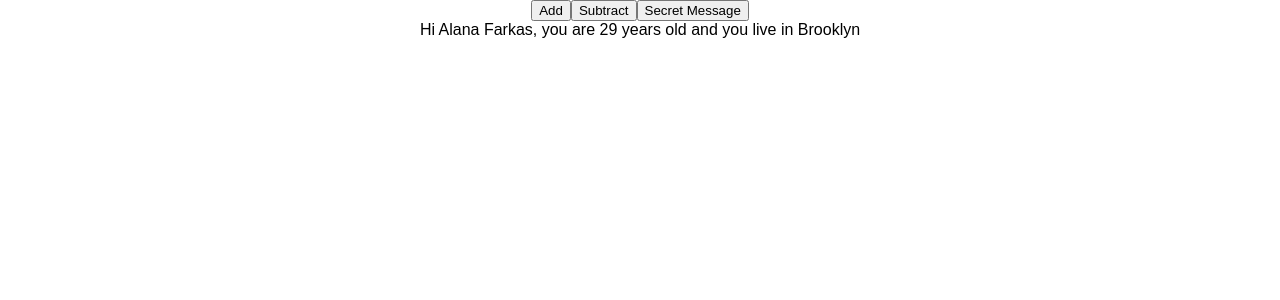
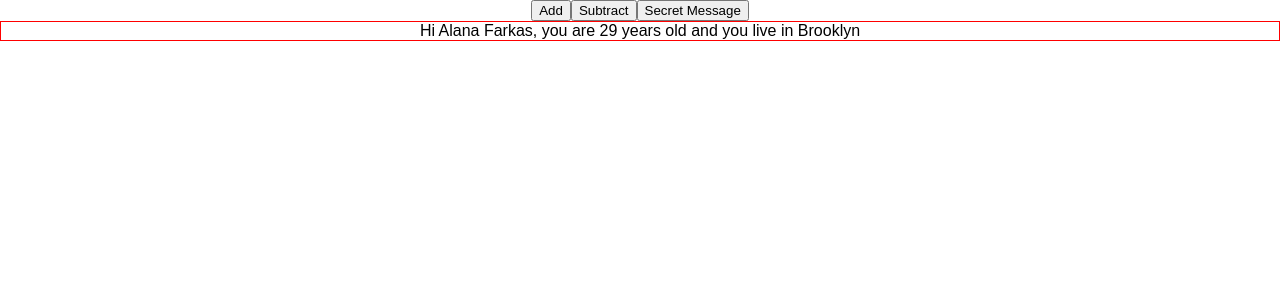
Before and after one commit to AlanaFarkas/up-and-down, a React (Create React App) app: page / in a window 1280 px wide. Shown: the top 300 px of the page. Built offline with nearby package versions, Linux system fonts and the light colour scheme.

Commit message:
adds styled component module to style components

```diff
--- a/package.json
+++ b/package.json
@@ -5,7 +5,8 @@
   "dependencies": {
     "react": "^16.3.2",
     "react-dom": "^16.3.2",
-    "react-scripts": "1.1.4"
+    "react-scripts": "1.1.4",
+    "styled-components": "^3.2.6"
   },
   "scripts": {
     "start": "react-scripts start",
--- a/src/MyComponent.js
+++ b/src/MyComponent.js
@@ -1,4 +1,5 @@
 import React, { Component } from 'react';
+import styled from 'styled-components';
 
 class MyComponent extends Component {
 
@@ -6,9 +7,13 @@ class MyComponent extends Component {
 		const { myInfo } = this.props
 
 		return (
-			<div>Hi {myInfo.name}, you are {myInfo.age} years old and you live in {myInfo.residence} </div>
+			<InfoDiv>Hi {myInfo.name}, you are {myInfo.age} years old and you live in {myInfo.residence} </InfoDiv>
 		)
 	}
 }
 
+const InfoDiv = styled.div`
+	border: 1px red solid;
+`;
+
 export { MyComponent as default, MyComponent };
```
Also changed, not shown: 1 other file (tests, documents, lock files or other folders).
